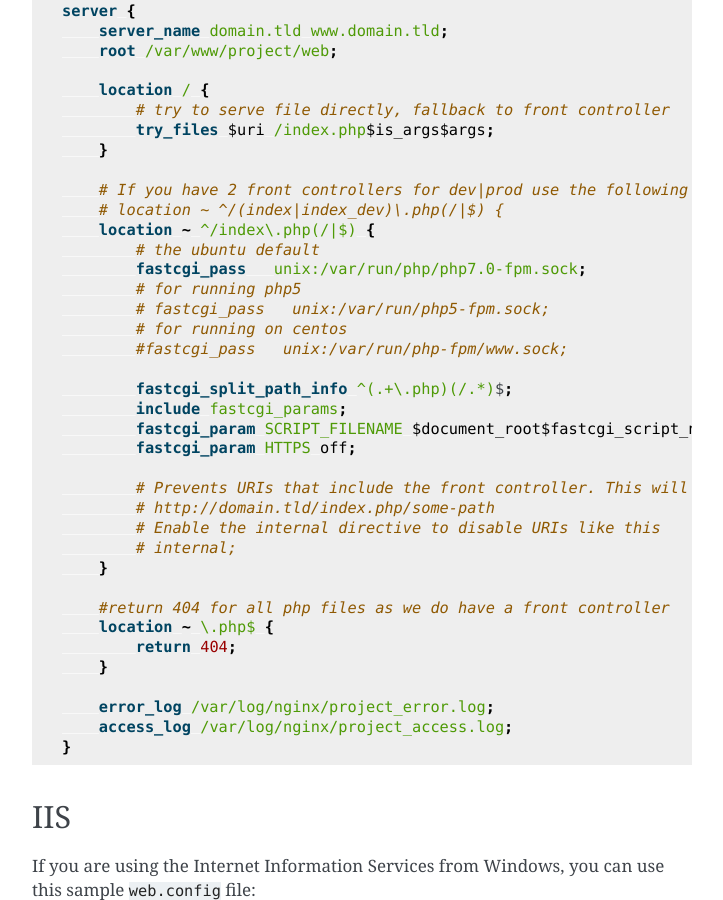
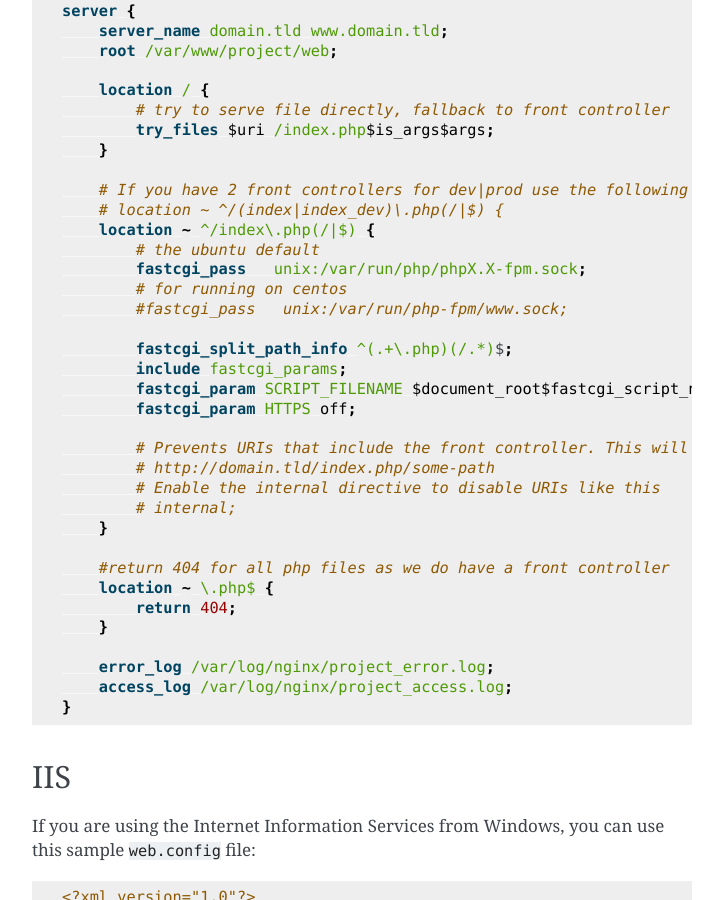
Before and after one commit to silexphp/Silex, a Sphinx documentation site: the page built from doc/web_servers.rst, in a window 1280 px wide and 900 px high, scrolled down 981 px. Shown: the whole window, without its empty margins (388-1111 px from the left). Built offline with Sphinx 7.4.7, drawn with Linux system fonts in a browser that asks for light colours.

Commit message:
Update web_servers.rst

```diff
--- a/doc/web_servers.rst
+++ b/doc/web_servers.rst
@@ -57,9 +57,7 @@
         # location ~ ^/(index|index_dev)\.php(/|$) {
         location ~ ^/index\.php(/|$) {
             # the ubuntu default
-            fastcgi_pass   unix:/var/run/php/php7.0-fpm.sock;
-            # for running php5
-            # fastcgi_pass   unix:/var/run/php5-fpm.sock;
+            fastcgi_pass   unix:/var/run/php/phpX.X-fpm.sock;
             # for running on centos
             #fastcgi_pass   unix:/var/run/php-fpm/www.sock;
 
```
